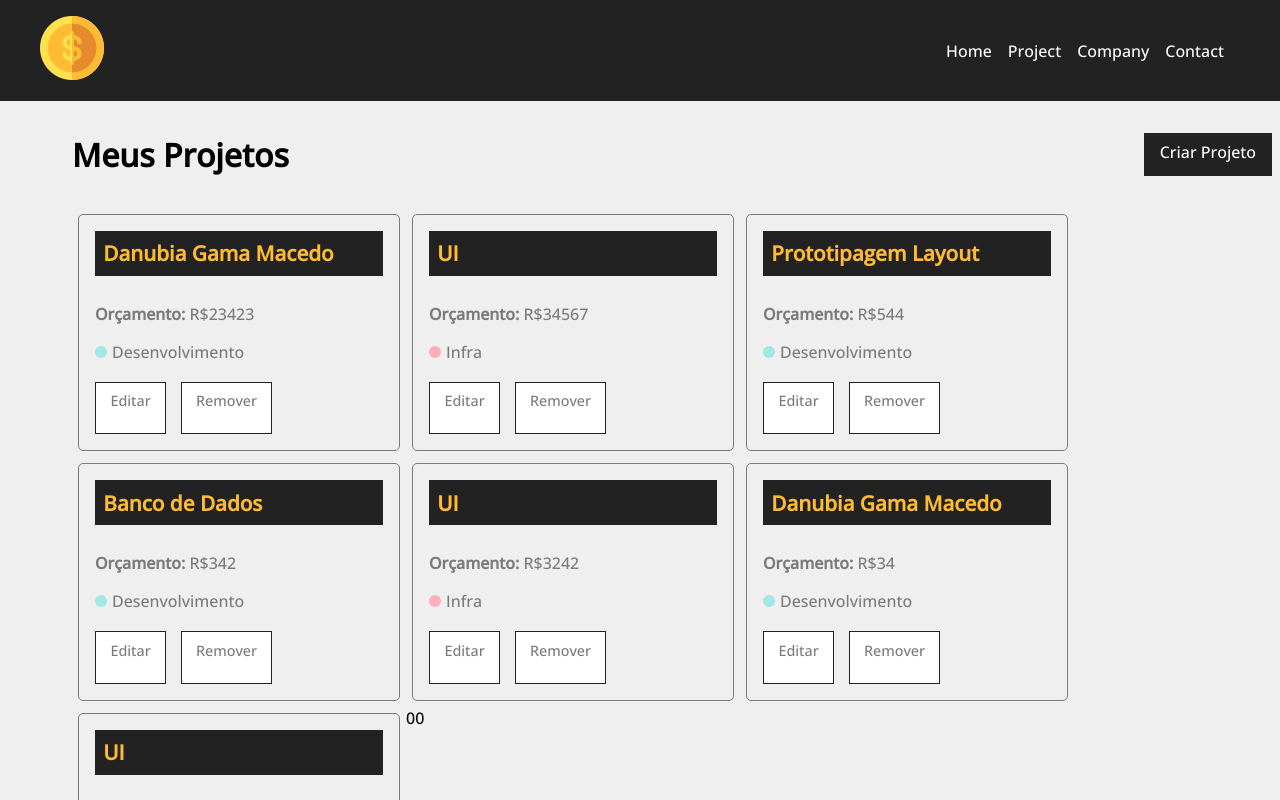
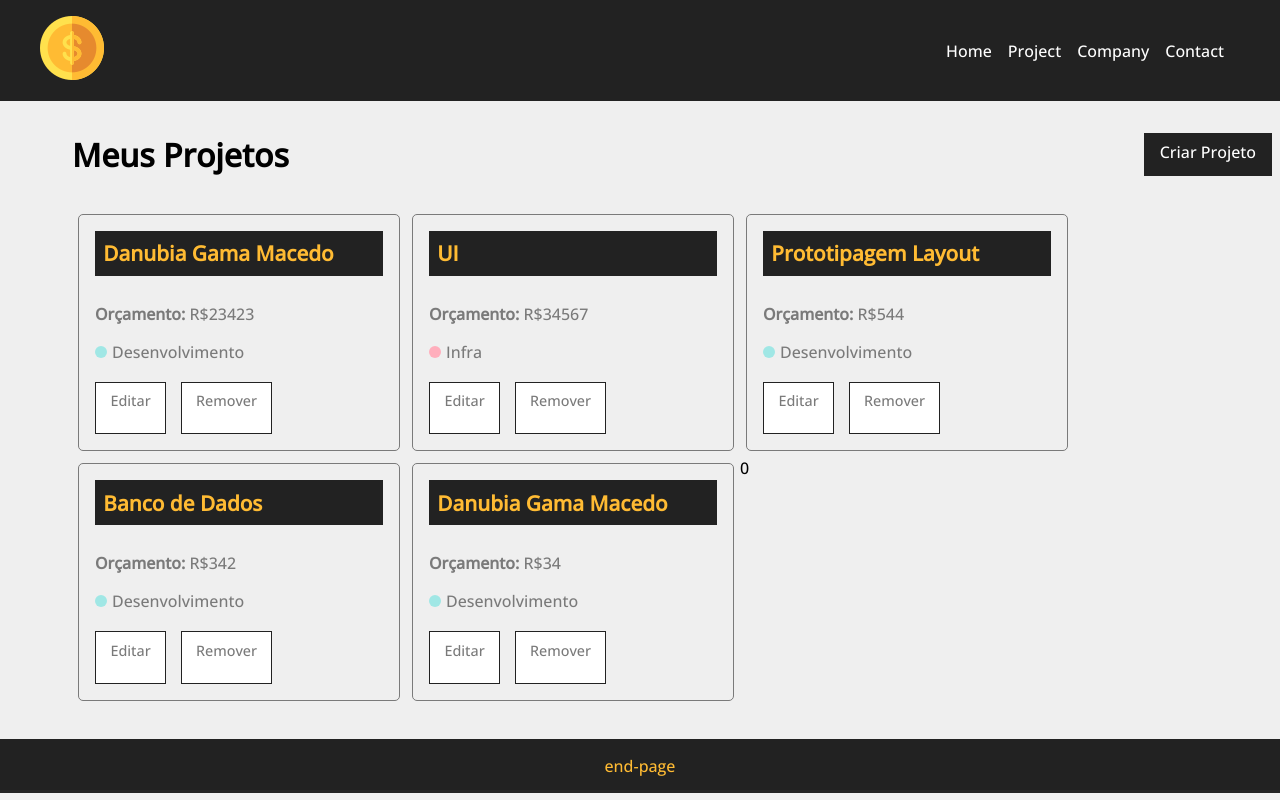
Before and after one commit to DanubiaM/react-course, a React (Create React App) app in the folder costs/: page /projects in a window 1280 px wide. Shown: the top 800 px of the page. Built offline with nearby package versions, Linux system fonts and the light colour scheme; data requests are answered from the project's data file.

Commit message:
feat: implemented remove project

```diff
--- a/costs/db.json
+++ b/costs/db.json
@@ -45,17 +45,6 @@
       "id": 4
     },
     {
-      "name": "UI",
-      "budget": "3242",
-      "category": {
-        "id": "1",
-        "name": "Infra"
-      },
-      "cost": 0,
-      "services": [],
-      "id": 5
-    },
-    {
       "name": "Danubia Gama Macedo",
       "budget": "34",
       "category": {
@@ -65,17 +54,6 @@
       "cost": 0,
       "services": [],
       "id": 6
-    },
-    {
-      "name": "UI",
-      "budget": "3422",
-      "category": {
-        "id": "1",
-        "name": "Infra"
-      },
-      "cost": 0,
-      "services": [],
-      "id": 7
     }
   ],
   "categories": [
--- a/costs/src/components/pages/Projects.js
+++ b/costs/src/components/pages/Projects.js
@@ -11,24 +11,28 @@
     console.log(Loading)
 
     const [projects, setProjects] = useState([])
-    const [removeLoading, setRemoveLoading] = useState(true)
+    const [removeLoading, setRemoveLoading] = useState(false)
+    const [projectMessage, setProjectMessage] = useState('')
 
-    useEffect(()=>{
-       setTimeout(()=>{
-        fetch('http://localhost:5000/projects',{
-            method:'GET',
-            headers:{
-                'Content-Type':'application/json'
-            },
-        }).then(resp => resp.json() )
-          .then(data =>{
-            setProjects(data)
-            setRemoveLoading(true)
-        })
-        .catch((err) => console.log(err))
 
-       },3000)
-    },[])
+    useEffect(() => {
+        // Para ver o loading
+        setTimeout(
+          () =>
+            fetch('http://localhost:5000/projects', {
+              method: 'GET',
+              headers: {
+                'Content-Type': 'application/json',
+              },
+            })
+              .then((resp) => resp.json())
+              .then((data) => {
+                setProjects(data)
+                setRemoveLoading(true)
+              }),
+          100,
+        )
+      }, [])
 
     const location = useLocation()
     let message = ''
@@ -37,6 +41,19 @@
         message = location.state.message
     }
 
+    function removeProject(id) {
+        fetch(`http://localhost:5000/projects/${id}`, {
+          method: 'DELETE',
+          headers: {
+            'Content-Type': 'application/json',
+          },
+        })
+          .then((resp) => resp.json())
+          .then((data) => {
+            setProjects(projects.filter((project) => project.id !== id))
+            setProjectMessage('Projeto removido com sucesso!')
+          })
+      }
     return (
         <div className={Styles.project_container}>
             <div className={Styles.title_container}>
@@ -45,6 +62,7 @@
 
             </div>
             {message && <Message type="success" msg={message}/>}
+            {projectMessage && <Message type="success" msg={projectMessage}/>}
 
             <Container customClass="start">
                 {projects.length > 0 &&
@@ -54,12 +72,13 @@
                                      budget={project.budget}
                                      category={project.category.name}
                                      key={project.id}
+                                     handleRemove={removeProject}
                                     >
                         </ProjectCard>
                     ))}
                     {!removeLoading & <Loading/>}
-                    {removeLoading & projects.length === 0 && (
-                        <p>Não há projetos cadastrados</p>
+                    {removeLoading && projects.length === 0 && (
+                        <p>Não há projetos cadastrados!</p>
                     )}
 
             </Container>
--- a/costs/src/components/project/ProjectCard.js
+++ b/costs/src/components/project/ProjectCard.js
@@ -2,6 +2,12 @@
 import Styles from './ProjectCard.module.css'
 
 function ProjectCard({id, name, budget, category, handleRemove}){
+
+    const remove = (e) => {
+        e.preventDefault()
+        handleRemove(id)
+    }
+
 
     return (
     <div className={Styles.project_card}>
@@ -17,7 +23,7 @@
            <p>Editar</p>
 
            </Link>
-            <button>
+            <button onClick={remove}>
             <p>Remover</p>
 
             </button>
```
